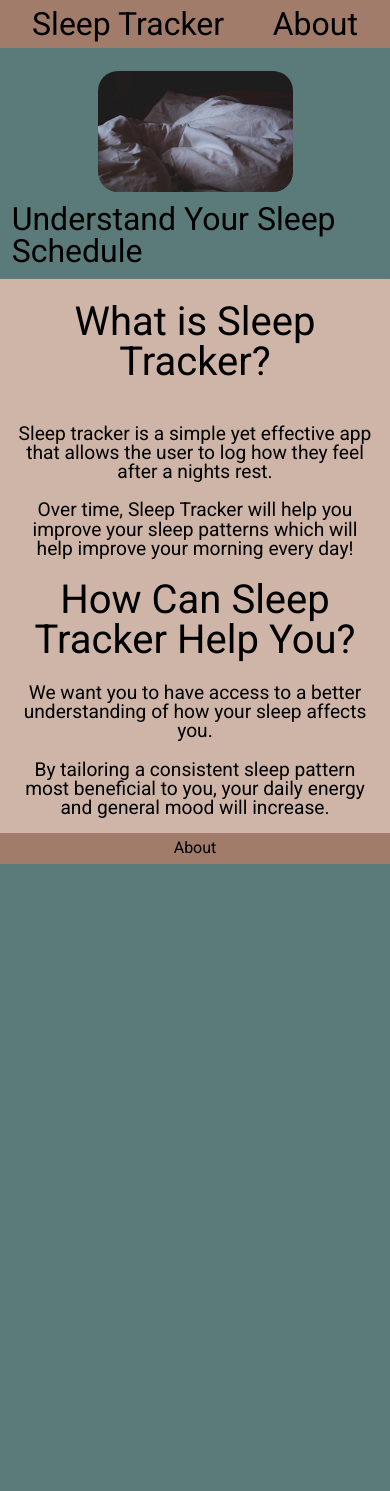
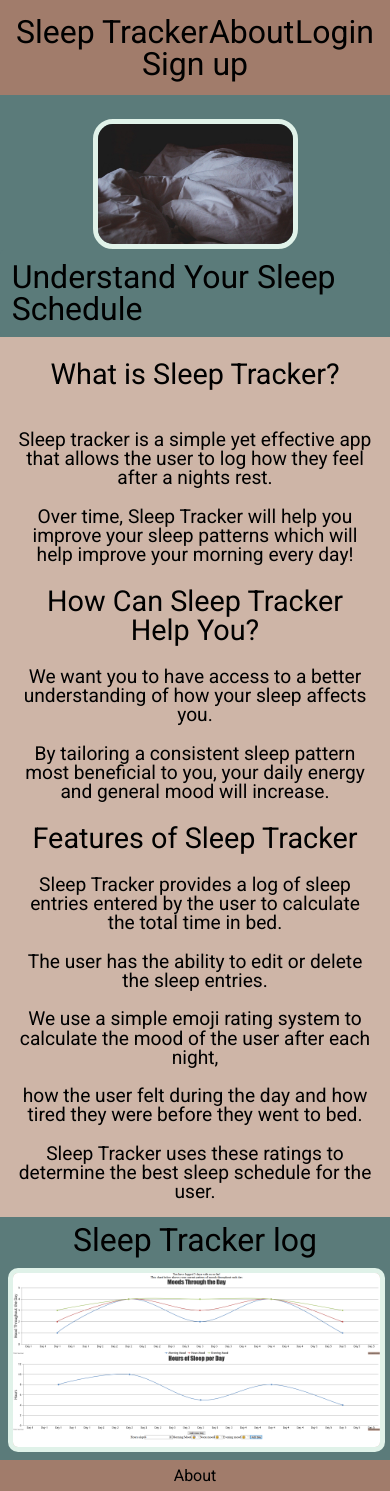
Before and after one commit to Sleep-Tracker-BW-FT/User-Interface, a plain HTML site: page index.html in a window 390 px wide. Before the commit the page ends 864 px from the top, so only its background shows below. Drawn offline with Linux system fonts and the light colour scheme.

Commit message:
added link to app

```diff
--- a/index.html
+++ b/index.html
@@ -13,21 +13,23 @@
     <title>Sleep Tracker</title>
 </head>
 <body>
-    <div class = 'container'>
+    <div class = 'container' role = "main">
         <header>
-            <div class = "top">
-                <h1>Sleep Tracker</h1>
+            <div class = "top" role = "banner">
+                <a href = "index.html">Sleep Tracker</h1>
                 <a href="about.html">About</a>
+                <a href = 'https://front-end-2libacrsk.vercel.app/login' > Login</a>
+                <a href = 'https://front-end-2libacrsk.vercel.app/register'>Sign up</a>
             </div>
         </header>
         <section >
-            <div class="topimg">
+            <div class="topimg" role = "img">
                 <img src="images/bed-linen-1149842_1280.jpg" alt="Bed with pillow and sheets" class = "bed">
             </div>
         </section>
         <section>
-            <div class='sleep-tracker'> <p class= 'txt0'>Understand Your Sleep Schedule</p> </div>
-                <div class= "below-img-txt">
+            <div class='sleep-tracker'> <p class= 'txt0' role = "heading">Understand Your Sleep Schedule</p> </div>
+                <div class= "below-img-txt" role = "article">
 
                     <span class= 'beg'>What is Sleep Tracker?</span>
                     <P class= 'txt txt1'>  <br>
@@ -41,10 +43,21 @@
                         By tailoring a consistent sleep pattern most beneficial to you, your daily energy
                         and general mood will increase.
                     </P>
+                    <p class= 'beg'>Features of Sleep Tracker</p>
+                    <P class= 'txt txt2'>
+                        Sleep Tracker provides a log of sleep entries entered by the user to calculate the total time in bed. <br> <br>
+                        The user has the ability to edit  or delete the sleep entries. <br>  <br>We use a simple emoji rating system to
+                        calculate the mood of the user after each night, <br> <br> how the user felt during the day and how tired they were
+                        before they went to bed. <br> <br> Sleep Tracker uses these ratings to determine the best sleep schedule for the user.
+                    </P>
+                </div>
+                <div class= 'chart'>
+                    <p class = 'charttxt'> Sleep Tracker log <br> </p>
+                    <img src = images/Chart.png class = chartpic>
                 </div>
         </section>
         <footer>
-            <div class = theBottom>
+            <div class = theBottom role = "navigation">
                 <a href="about.html" class= "bottom">About</a>
             </div>
         </footer>
--- a/style.css
+++ b/style.css
@@ -91,6 +91,8 @@ a:hover{
     width: 50%;
     height: -10%;
     border-radius: 20px;
+    border: solid 5px #E0F2E9;
+
 }
 .sleep-tracker{
     display: flex;
@@ -124,6 +126,29 @@ background-color: #CEB5A7;
     text-align: center;
     background-color: #CEB5A7;
 }
+.chart{
+    display: flex;
+    flex-direction: row;
+    align-items: space-between;
+    justify-content: center;
+    margin: 2%;
+    pad: 2%;
+    max-width: 100%;
+    height: 100%;
+    font-size: 2rem;
+}
+.chartpic{
+    background-color: #CEB5A7;
+    width: 75%;
+    height: 100%;
+    border: solid 5px #E0F2E9;
+    border-radius: 10px;
+
+}
+.charttxt{
+    margin: auto;
+    text-align: center;
+}
 footer{
     background-color: #A17C6B;
 
@@ -143,20 +168,41 @@ background-color: #A17C6B;
 }
     @media(max-width: 500px){
         .top{
-            font-size: 1.5rem;
-            padding: 2%;
+            font-size: .8rem;
+            padding: 4%;
         }
         .sleep-tracker{
-            font-size: 1.75rem;
+            font-size: 1rem;
         }
         .txt{
             font-size: 1.2rem;
+        }
+        .beg{
+            font-size: 1.8rem;
         }
         .below-img-txt{
             padding: 2%;
         }
         .theBottom{
             font-size: 1rem;
+        }
+        .chart{
+            display: flex;
+            flex-direction: column;
+        }
+        .chartpic{
+            margin-top: 3%;
+            width: 98%;
+            height: 90%;
+        }
+        .charttxt{
+            height: auto;
+            margin-bottom: 2%;
+        }
+    }
+    @media(max-width: 1000px){
+        .charttxt{
+            margin: auto;
         }
     }
     @media(max-width: 800px){
@@ -166,4 +212,8 @@ background-color: #A17C6B;
         .txt0{
             font-size:2rem;
         }
+        .charttxt{
+            margin: auto;
+        }
+
     }
```
Also changed, not shown: about.css (+21 -1 lines), about.html (+9 -8 lines), Images/Chart.png (added).
